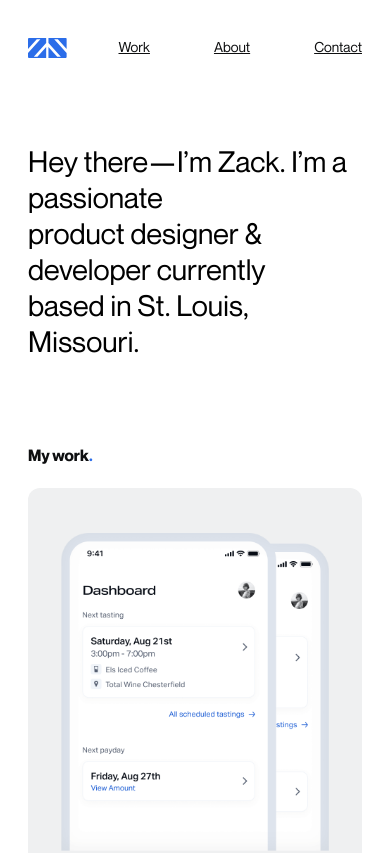
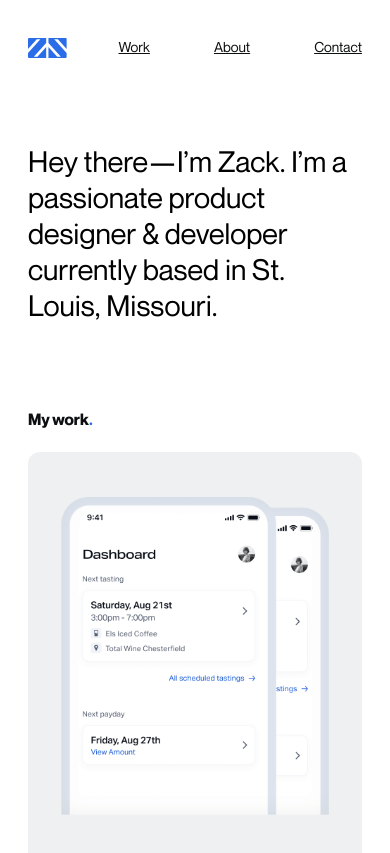
Before and after one commit to ztschwartz/next-portfolio, a Next.js app: page /case-study-test in a window 390 px wide. Shown: the top 853 px of the page. Built offline with nearby package versions, Linux system fonts and the light colour scheme.

Commit message:
made headline inline for medium size viewport

```diff
--- a/styles/Home.module.css
+++ b/styles/Home.module.css
@@ -27,6 +27,15 @@
 }
 
 /*  Showcase - Medium */
+
+@media(max-width: 1080px){
+  .showcaseHeadline{
+    display: inline;
+  }
+
+
+}
+
 
 /*  Showcase - Small */
 
@@ -81,7 +90,6 @@
 
 .contact{
   padding-bottom: 6rem;
-  background-color: #FFFFFF;
 }
 
 /* .aboutContent{
```
